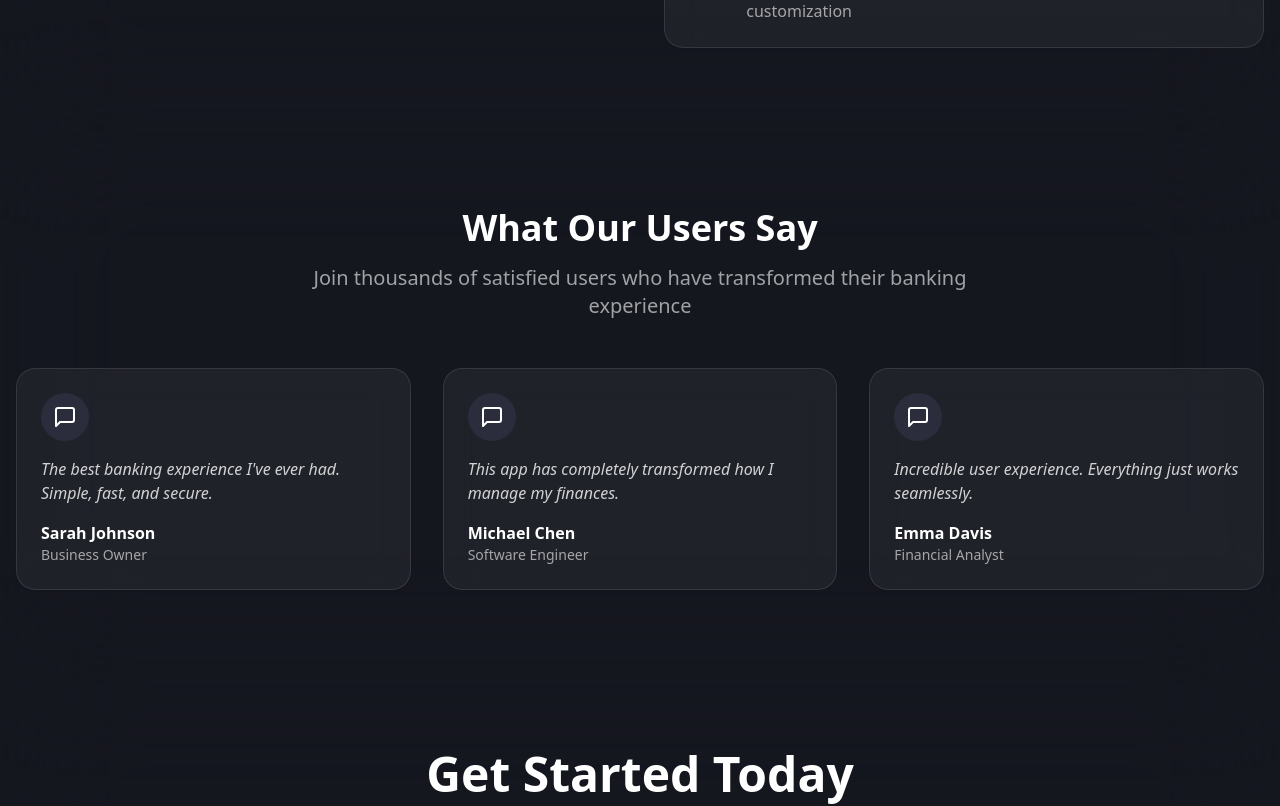
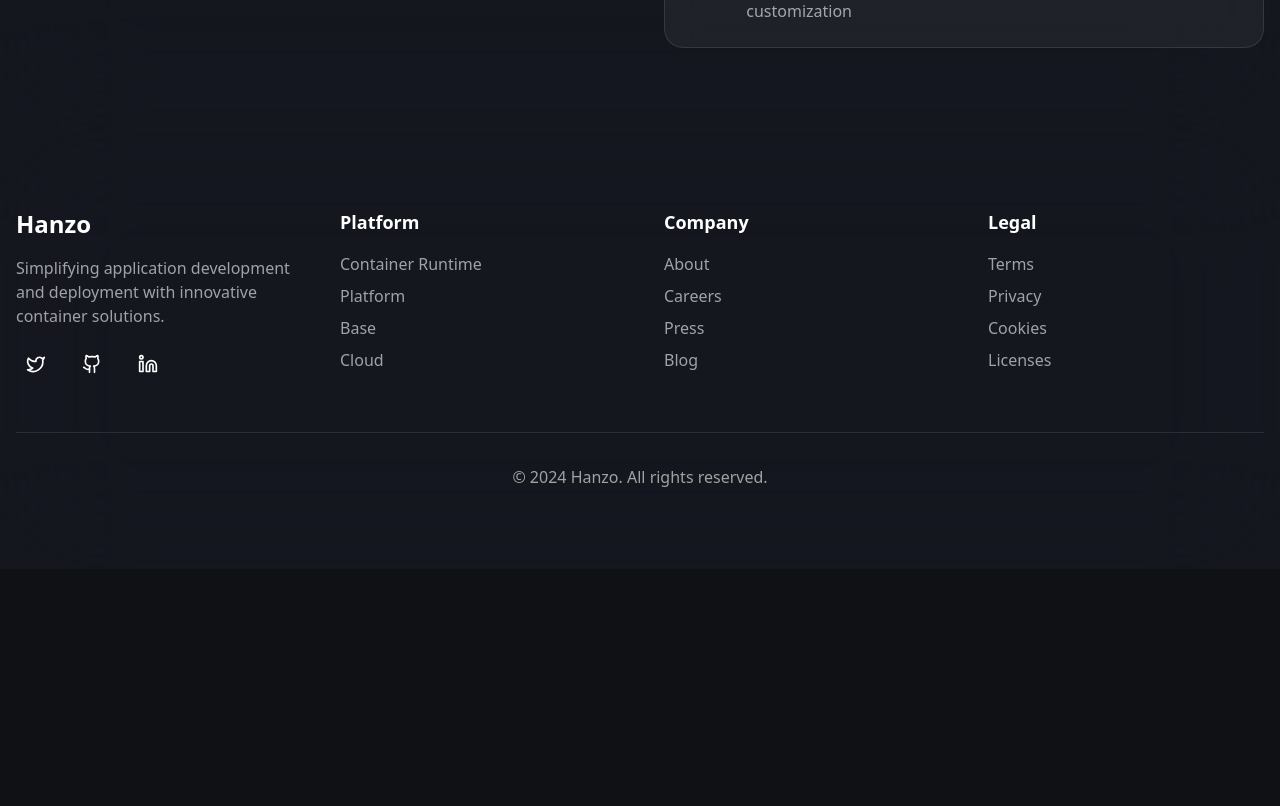
Before and after one commit to hanzo-apps/hanzo.sh, a React (Vite) app: page / in a window 1280 px wide. Shown: the part 1440-2246 px from the top of the page. After the commit the page ends 2009 px from the top, so only its background shows below. Built offline with nearby package versions, Linux system fonts and the light colour scheme.

Commit message:
Remove sections from homepage
Remove the "What Our Users Say" and "Get Started Today" sections from the homepage.

```diff
--- a/src/pages/Index.tsx
+++ b/src/pages/Index.tsx
@@ -1,8 +1,7 @@
+
 import Navbar from "@/components/Navbar";
 import Hero from "@/components/Hero";
 import Features from "@/components/Features";
-import Testimonials from "@/components/Testimonials";
-import Download from "@/components/Download";
 import Footer from "@/components/Footer";
 
 const Index = () => {
@@ -11,8 +10,6 @@ const Index = () => {
       <Navbar />
       <Hero />
       <Features />
-      <Testimonials />
-      <Download />
       <Footer />
     </div>
   );
```
